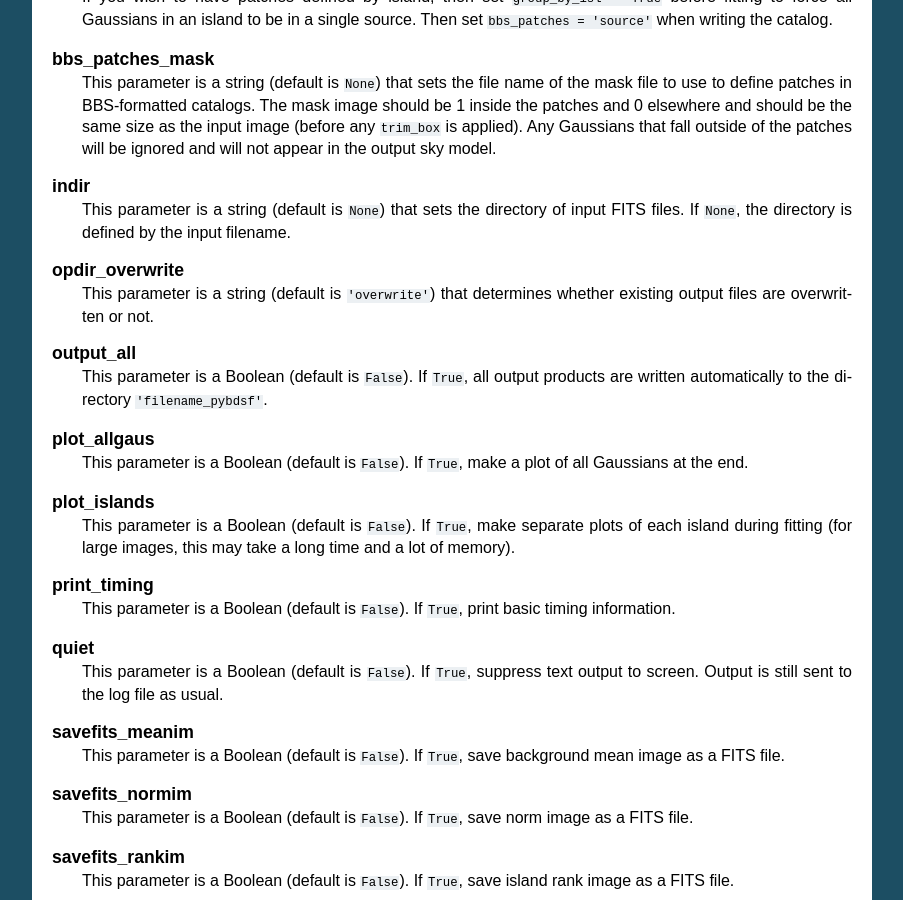
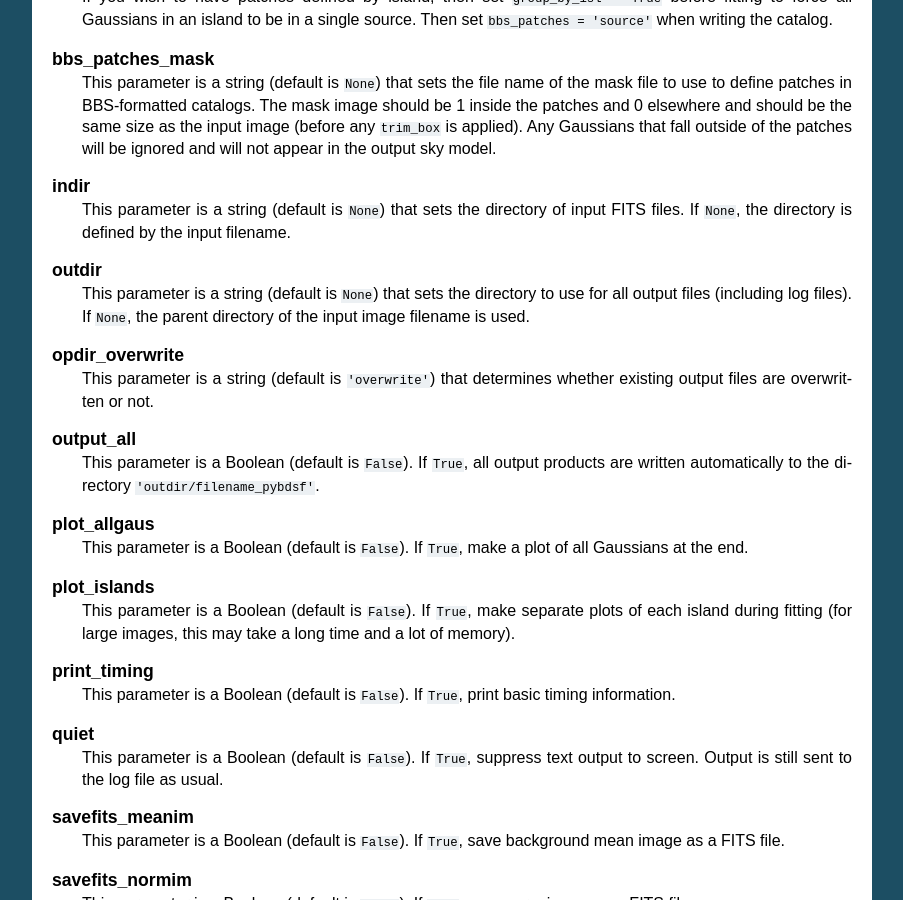
Before and after one commit to lofar-astron/PyBDSF, a Sphinx documentation site: the page built from doc/source/process_image.rst, in a window 1280 px wide and 900 px high, scrolled down 13366 px. Shown: the whole window, without its empty margins (198-1101 px from the left). Built offline with Sphinx 7.4.7, drawn with Linux system fonts in a browser that asks for light colours.

Commit message:
Add description of new outdir option

```diff
--- a/doc/source/process_image.rst
+++ b/doc/source/process_image.rst
@@ -772,11 +772,14 @@ The output options are:
     indir
         This parameter is a string (default is ``None``) that sets the directory of input FITS files. If ``None``, the directory is defined by the input filename.
 
+    outdir
+         This parameter is a string (default is ``None``) that sets the directory to use for all output files (including log files). If ``None``, the parent directory of the input image filename is used.
+
     opdir_overwrite
         This parameter is a string (default is ``'overwrite'``) that determines whether existing output files are overwritten or not.
 
     output_all
-        This parameter is a Boolean (default is ``False``). If ``True``\, all output products are written automatically to the directory ``'filename_pybdsf'``.
+        This parameter is a Boolean (default is ``False``). If ``True``\, all output products are written automatically to the directory ``'outdir/filename_pybdsf'``.
 
     plot_allgaus
         This parameter is a Boolean (default is ``False``). If ``True``\, make a plot of all Gaussians at the end.
```
